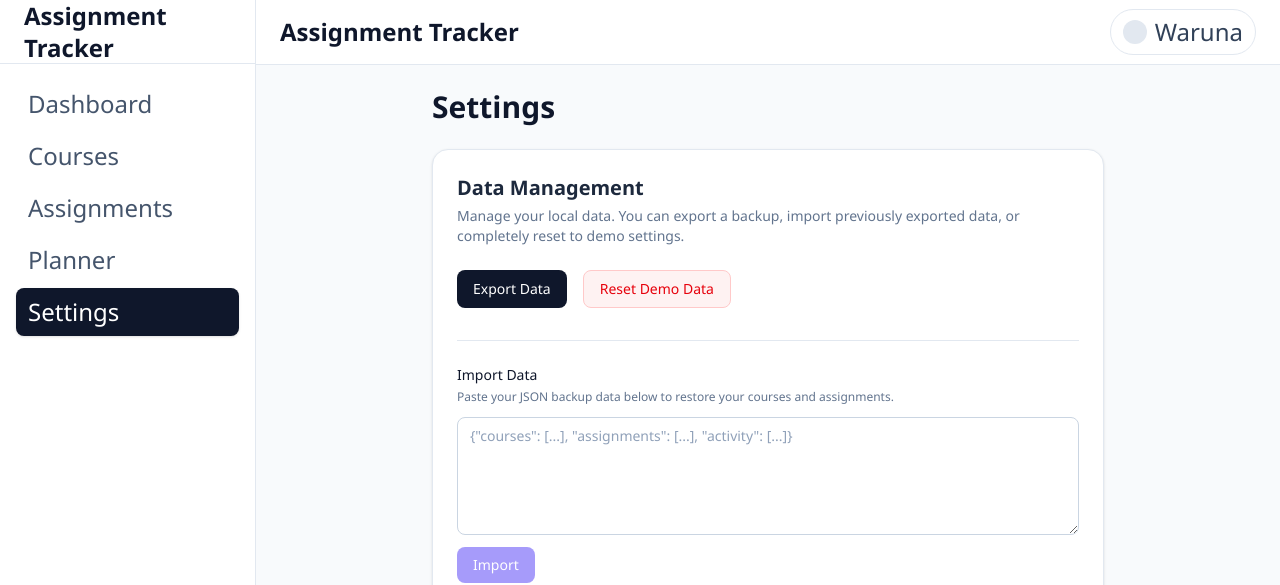
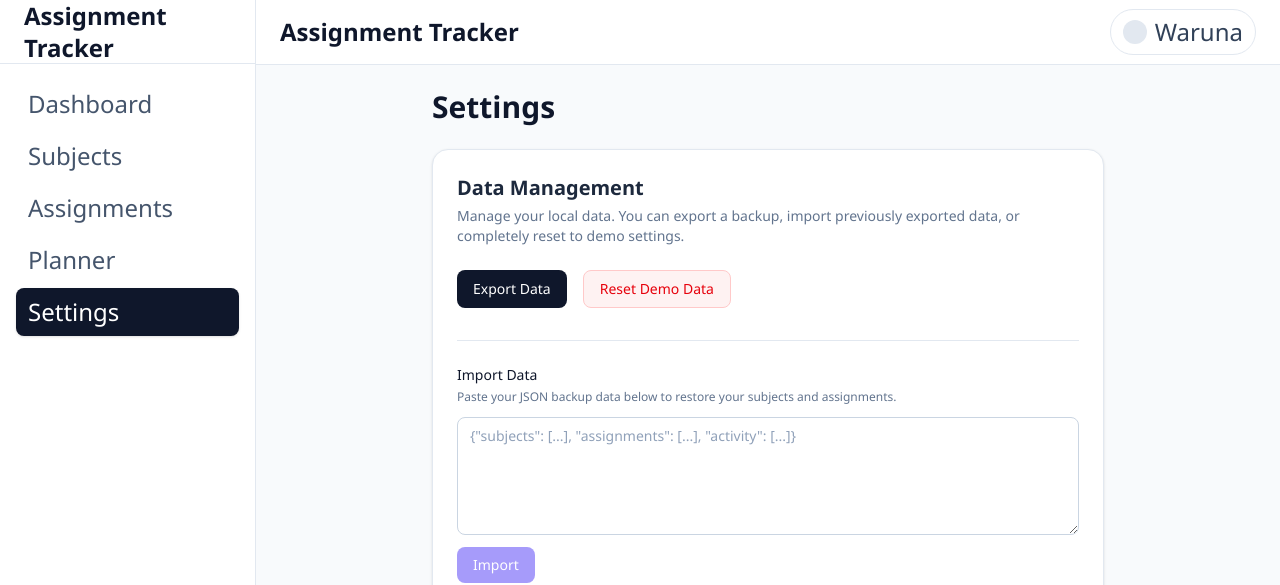
Before and after one commit to WarunaSLFI/study-planner-saas, a Next.js app: page /app/settings in a window 1280 px wide. Shown: the top 585 px of the page. Built offline with nearby package versions, Linux system fonts and the light colour scheme.

Commit message:
feat: enhance import deduplication and globally rename courses to subjects

```diff
--- a/src/app/app/assignments/[id]/page.tsx
+++ b/src/app/app/assignments/[id]/page.tsx
@@ -35,7 +35,7 @@ export default function AssignmentDetailPage() {
 
   const subjectName =
     subjects.find((sub) => sub.id === assignment.subjectId)?.name ??
-    assignment.course;
+    assignment.subject;
 
   return (
     <div className="space-y-6">
--- a/src/app/app/courses/page.tsx
+++ b/src/app/app/courses/page.tsx
@@ -94,12 +94,13 @@ function AddSubjectModal({ isOpen, onClose, onAddSubject }: AddSubjectModalProps
 type ImportSubjectsModalProps = {
   isOpen: boolean;
   onClose: () => void;
-  onImportBulk: (rows: { name: string; code: string }[]) => void;
+  onImportBulk: (rows: { name: string; code: string }[]) => { addedCount: number; skippedCount: number };
+  existingSubjects: import("@/app/app/providers/AppDataProvider").SubjectItem[];
 };
 
-function ImportSubjectsModal({ isOpen, onClose, onImportBulk }: ImportSubjectsModalProps) {
+function ImportSubjectsModal({ isOpen, onClose, onImportBulk, existingSubjects }: ImportSubjectsModalProps) {
   const [pastedText, setPastedText] = useState("");
-  const [parsedRows, setParsedRows] = useState<{ id: string; name: string; code: string; checked: boolean }[]>([]);
+  const [parsedRows, setParsedRows] = useState<{ id: string; name: string; code: string; checked: boolean; isNew: boolean }[]>([]);
   const [view, setView] = useState<"paste" | "preview">("paste");
 
   const handleClose = () => {
@@ -111,21 +112,27 @@ function ImportSubjectsModal({ isOpen, onClose, onImportBulk }: ImportSubjectsMo
 
   const handleParse = () => {
     const rawRows = parseSubjectsFromText(pastedText);
+    const existingCodes = new Set(existingSubjects.map(s => s.code.trim().toUpperCase()));
+
     setParsedRows(
-      rawRows.map((r, i) => ({
+      rawRows.map((r, i) => {
+        const isNew = !existingCodes.has(r.code.trim().toUpperCase());
+        return {
           id: `parsed-${i}-${Date.now()}`,
           name: r.name,
           code: r.code,
-        checked: true,
-      }))
+          checked: isNew,
+          isNew,
+        };
+      })
     );
     setView("preview");
   };
 
   const handleImport = () => {
     const selectedRows = parsedRows.filter((r) => r.checked).map((r) => ({ name: r.name, code: r.code }));
-    onImportBulk(selectedRows);
-    alert(`Imported ${selectedRows.length} subjects successfully!`);
+    const { addedCount, skippedCount } = onImportBulk(selectedRows);
+    alert(`Imported ${addedCount} new subjects. Skipped ${skippedCount} existing.`);
     handleClose();
   };
 
@@ -203,12 +210,23 @@ function ImportSubjectsModal({ isOpen, onClose, onImportBulk }: ImportSubjectsMo
                           />
                         </td>
                         <td className="p-3">
+                          <div className="flex items-center gap-2">
                             <input
                               type="text"
                               value={row.code}
                               onChange={(e) => setParsedRows((prev) => prev.map((r) => r.id === row.id ? { ...r, code: e.target.value } : r))}
                               className="w-full border-0 bg-transparent p-0 text-sm font-mono focus:ring-0 font-medium"
                             />
+                            {row.isNew ? (
+                              <span className="inline-flex rounded-full bg-green-50 px-2 py-0.5 text-xs font-semibold text-green-700 ring-1 ring-inset ring-green-200">
+                                New
+                              </span>
+                            ) : (
+                              <span className="inline-flex rounded-full bg-slate-100 px-2 py-0.5 text-xs font-semibold text-slate-700 ring-1 ring-inset ring-slate-200">
+                                Exists
+                              </span>
+                            )}
+                          </div>
                         </td>
                       </tr>
                     ))
@@ -330,6 +348,7 @@ export default function SubjectsPage() {
         isOpen={isImportModalOpen}
         onClose={() => setIsImportModalOpen(false)}
         onImportBulk={addSubjectsBulk}
+        existingSubjects={subjects}
       />
     </div>
   );
--- a/src/app/app/dashboard/page.tsx
+++ b/src/app/app/dashboard/page.tsx
@@ -47,7 +47,7 @@ export default function DashboardPage() {
               return (
                 <div key={item.id} className="px-4 py-4 flex flex-col gap-1">
                   <p className="text-xl font-medium text-slate-900">
-                    {item.title} ({item.courseName})
+                    {item.title} ({item.subjectName})
                   </p>
                   <div className="mt-1 flex flex-wrap items-center gap-2">
                     <span
--- a/src/app/app/providers/AppDataProvider.tsx
+++ b/src/app/app/providers/AppDataProvider.tsx
@@ -45,7 +45,7 @@ type AppDataContextValue = {
   assignments: AssignmentItem[];
   activity: ActivityItem[];
   addSubject: (name: string, code: string) => void;
-  addSubjectsBulk: (rows: import("@/lib/parseSubjects").ParsedSubjectRow[]) => void;
+  addSubjectsBulk: (rows: import("@/lib/parseSubjects").ParsedSubjectRow[]) => { addedCount: number; skippedCount: number };
   addAssignment: (assignmentData: AddAssignmentInput) => void;
   updateAssignment: (id: string, updatedData: Partial<AssignmentItem>) => void;
   toggleAssignmentCompletion: (id: string) => void;
@@ -65,7 +65,7 @@ const initialAssignments: AssignmentItem[] = [
     id: "assignment-1",
     title: "Operating Systems Exercise 4",
     subjectId: "subject-operating-systems",
-    course: "Operating Systems",
+    subject: "Operating Systems",
     dueDate: "2026-02-25",
     isCompleted: true,
     score: "9/10",
@@ -75,7 +75,7 @@ const initialAssignments: AssignmentItem[] = [
     id: "assignment-2",
     title: "Datapipelines Project",
     subjectId: "subject-datapipelines",
-    course: "Datapipelines",
+    subject: "Datapipelines",
     dueDate: "2026-03-10",
     isCompleted: false,
     score: "24/30",
@@ -85,7 +85,7 @@ const initialAssignments: AssignmentItem[] = [
     id: "assignment-3",
     title: "Finnish Society Quiz",
     subjectId: "subject-finnish-society",
-    course: "Finnish Society",
+    subject: "Finnish Society",
     dueDate: "2026-02-20",
     isCompleted: false,
     score: "8/10",
@@ -203,24 +203,32 @@ export default function AppDataProvider({ children }: AppDataProviderProps) {
   };
 
   const addSubjectsBulk = (rows: import("@/lib/parseSubjects").ParsedSubjectRow[]) => {
-    setSubjects((prev) => {
-      const existingCodes = new Set(prev.map((s) => s.code.toLowerCase()));
+    let addedCount = 0;
+    let skippedCount = 0;
+
+    const existingCodes = new Set(subjects.map((s) => s.code.trim().toUpperCase()));
     const newSubjects: SubjectItem[] = [];
 
     for (const row of rows) {
-        const cleanCode = row.code.trim();
-        if (!existingCodes.has(cleanCode.toLowerCase())) {
+      const cleanCode = row.code.trim().toUpperCase();
+      if (!existingCodes.has(cleanCode)) {
         newSubjects.push({
           id: createSubjectId(row.name),
           name: row.name.trim(),
-            code: cleanCode,
+          code: row.code.trim(),
         });
-          existingCodes.add(cleanCode.toLowerCase());
+        existingCodes.add(cleanCode);
+        addedCount++;
+      } else {
+        skippedCount++;
       }
     }
 
-      return [...prev, ...newSubjects];
-    });
+    if (newSubjects.length > 0) {
+      setSubjects((prev) => [...prev, ...newSubjects]);
+    }
+
+    return { addedCount, skippedCount };
   };
 
   const addAssignment = (assignmentData: AddAssignmentInput) => {
@@ -236,7 +244,7 @@ export default function AppDataProvider({ children }: AppDataProviderProps) {
         id: newAssignmentId,
         title: assignmentData.title.trim(),
         subjectId: assignmentData.subjectId,
-        course: subjectName,
+        subject: subjectName,
         dueDate: assignmentData.dueDate,
         isCompleted: assignmentData.isCompleted,
         score: assignmentData.score,
@@ -267,11 +275,11 @@ export default function AppDataProvider({ children }: AppDataProviderProps) {
           ? {
             ...assignment,
             ...updatedData,
-            // Update course name if subjectId changes
-            course:
+            // Update subject name if subjectId changes
+            subject:
               updatedData.subjectId && updatedData.subjectId !== assignment.subjectId
                 ? subjects.find((c) => c.id === updatedData.subjectId)?.name ?? "Unknown Subject"
-                : updatedData.course ?? assignment.course,
+                : updatedData.subject ?? assignment.subject,
           }
           : assignment,
       ),
@@ -304,7 +312,7 @@ export default function AppDataProvider({ children }: AppDataProviderProps) {
           assignmentId: updatedAssignment!.id,
           type: actionType,
           title: updatedAssignment!.title,
-          subjectName: updatedAssignment!.course,
+          subjectName: updatedAssignment!.subject,
           createdAt: now,
           dueDate: updatedAssignment!.dueDate,
           status: getAssignmentStatus(updatedAssignment!.dueDate, updatedAssignment!.isCompleted),
--- a/src/app/app/settings/page.tsx
+++ b/src/app/app/settings/page.tsx
@@ -70,12 +70,12 @@ export default function SettingsPage() {
         <div className="mt-8 border-t border-slate-200 pt-6">
           <h3 className="text-sm font-medium text-slate-900">Import Data</h3>
           <p className="mt-1 text-xs text-slate-500">
-            Paste your JSON backup data below to restore your courses and assignments.
+            Paste your JSON backup data below to restore your subjects and assignments.
           </p>
           <textarea
             className="mt-3 block w-full rounded-lg border border-slate-300 px-3 py-2 text-sm text-slate-900 placeholder-slate-400 focus:border-indigo-500 focus:outline-none focus:ring-1 focus:ring-indigo-500"
             rows={5}
-            placeholder='{"courses": [...], "assignments": [...], "activity": [...]}'
+            placeholder='{"subjects": [...], "assignments": [...], "activity": [...]}'
             value={importJson}
             onChange={(e) => setImportJson(e.target.value)}
           />
--- a/src/app/app/tasks/page.tsx
+++ b/src/app/app/tasks/page.tsx
@@ -37,7 +37,7 @@ export default function TasksPage() {
     return assignments.filter((assignment) => {
       const matchesSearch =
         assignment.title.toLowerCase().includes(query) ||
-        assignment.course.toLowerCase().includes(query);
+        assignment.subject.toLowerCase().includes(query);
       const matchesStatus =
         statusFilter === "All" || getAssignmentStatus(assignment.dueDate, assignment.isCompleted) === statusFilter;
 
--- a/src/components/AssignmentsTable.tsx
+++ b/src/components/AssignmentsTable.tsx
@@ -6,7 +6,7 @@ export type AssignmentItem = {
   id: string;
   title: string;
   subjectId: string;
-  course: string;
+  subject: string;
   dueDate: string;
   isCompleted: boolean;
   score: string;
@@ -36,7 +36,7 @@ export default function AssignmentsTable({ assignments, onEdit, onToggleCompleti
           <thead className="border-b border-slate-200">
             <tr>
               <th className="px-3 py-3 text-lg font-semibold text-slate-600">Title</th>
-              <th className="px-3 py-3 text-lg font-semibold text-slate-600">Course</th>
+              <th className="px-3 py-3 text-lg font-semibold text-slate-600">Subject</th>
               <th className="px-3 py-3 text-lg font-semibold text-slate-600">
                 Due Date
               </th>
@@ -58,7 +58,7 @@ export default function AssignmentsTable({ assignments, onEdit, onToggleCompleti
                     {assignment.title}
                   </td>
                   <td className="px-3 py-4 text-lg text-slate-700">
-                    {assignment.course}
+                    {assignment.subject}
                   </td>
                   <td className="px-3 py-4 text-lg text-slate-700">
                     {assignment.dueDate}
--- a/src/components/Sidebar.tsx
+++ b/src/components/Sidebar.tsx
@@ -2,7 +2,7 @@ import NavLink from "@/components/NavLink";
 
 const navigationItems = [
   { href: "/app/dashboard", label: "Dashboard" },
-  { href: "/app/courses", label: "Courses" },
+  { href: "/app/courses", label: "Subjects" },
   { href: "/app/tasks", label: "Assignments" },
   { href: "/app/planner", label: "Planner" },
   { href: "/app/settings", label: "Settings" },
```
Also changed, not shown: src/components/AssignmentModal.tsx (+9 -5 lines). Lines whose indentation alone changed are shown as unchanged.
